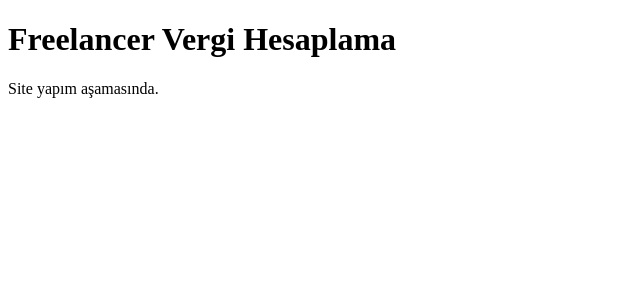
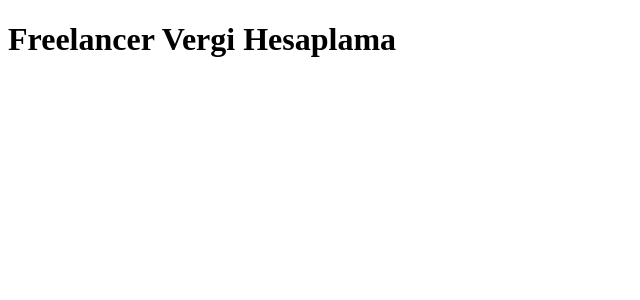
Before and after one commit to yavuzscvk-source/freelancer-vergi, a Next.js app: page / in a window 1280 px wide. Shown: the top 300 px of the page, without its empty margins (0-640 px from the left). Built offline with nearby package versions, Linux system fonts and the light colour scheme.

Commit message:
Update page.js

```diff
--- a/app/page.js
+++ b/app/page.js
@@ -2,7 +2,7 @@ export default function Home() {
   return (
     <main>
       <h1>Freelancer Vergi Hesaplama</h1>
-      <p>Site yapım aşamasında.</p>
+      <p></p>
     </main>
   );
 }
```
